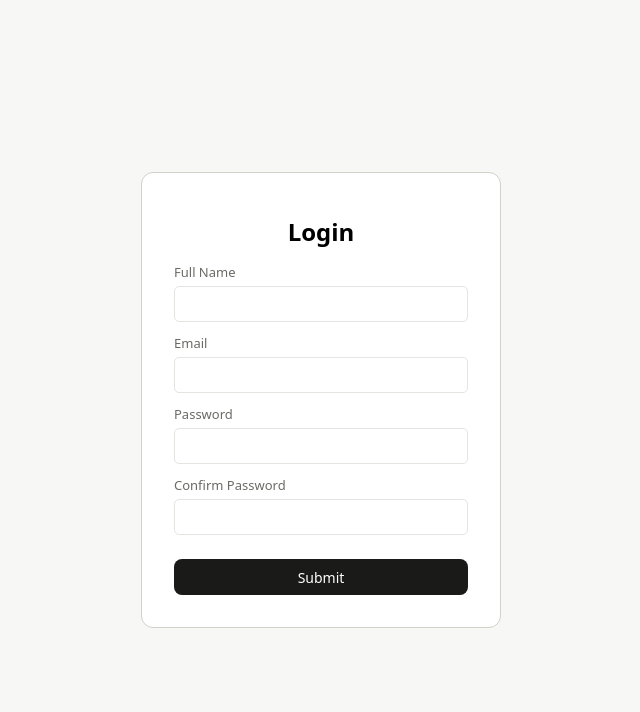
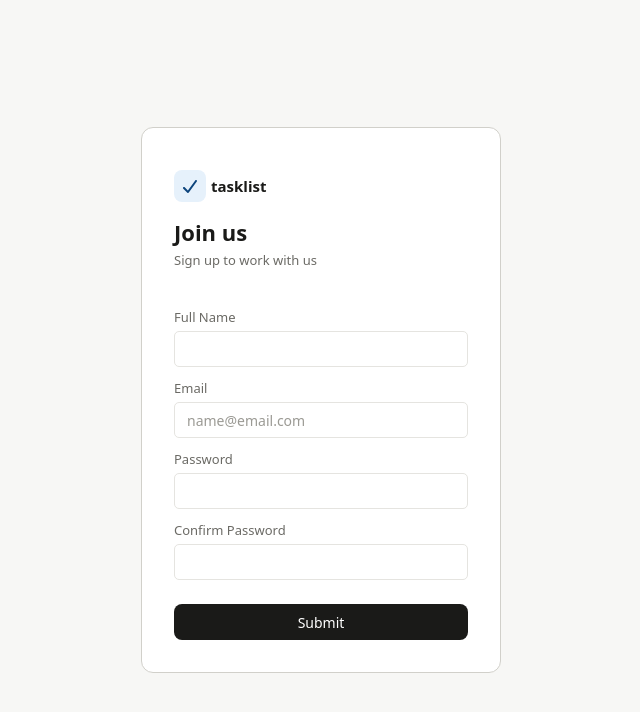
Before and after one commit to AlainRegisDev88/to-do-app, a React (Vite) app in the folder to-do-app/: page /auth/signup in a window 1280 px wide. Shown: the top 712 px of the page, without its empty margins (319-959 px from the left). Built offline with nearby package versions, Linux system fonts and the light colour scheme.

Commit message:
add signup form headline

```diff
--- a/to-do-app/src/components/Signup.jsx
+++ b/to-do-app/src/components/Signup.jsx
@@ -2,13 +2,15 @@ import { useState } from 'react'
 import authService from '../services/authService'
 import './Signup.css'
 import { useNavigate } from 'react-router-dom'
+import { FontAwesomeIcon } from '@fortawesome/react-fontawesome'
+import { faCheck } from '@fortawesome/free-solid-svg-icons'
 
 const Signup = () => {
     const [fullName, setFullName] = useState('')
     const [email, setEmail] = useState('')
     const [password, setPassword] = useState('')
     const [confirmPassword, setConfirmPassword] = useState('')
-    const navigate  = useNavigate()
+    const navigate = useNavigate()
     const [error, setError] = useState('')
     const [loading, setLoading] = useState(false)
 
@@ -30,7 +32,7 @@ const Signup = () => {
             }
 
             const response = await authService.signup(newUser)
-            navigate('/auth/login', {state: {successMessage: response.message, name: response.user.name}})
+            navigate('/auth/login', { state: { successMessage: response.message, name: response.user.name } })
         } catch (error) {
             setError(typeof error === 'string' ? error : error.response?.data?.message || error.message || 'Error signing you up!')
         } finally {
@@ -42,7 +44,11 @@ const Signup = () => {
         <div className="login-page">
 
             <div className="login-form">
-                <h2>Login</h2>
+                <div className="logo-section"><div className="tick-icon"><FontAwesomeIcon icon={faCheck} style={{ color: "#0C447C" }} /></div><div className="logo-text">tasklist</div></div>
+                <div className="form-headline">
+                    <p className="main-headline">Join us</p>
+                    <p className="subtext">Sign up to work with us</p>
+                </div>
                 <form onSubmit={handleData} action='post'>
                     <div className="form-items">
 
@@ -52,6 +58,7 @@ const Signup = () => {
                                 className='input-box'
                                 type="text"
                                 name="email"
+                                placeholder=''
                                 value={fullName}
                                 onChange={(e) => setFullName(e.target.value)}
                                 required
@@ -64,6 +71,7 @@ const Signup = () => {
                                 className='input-box'
                                 type="text"
                                 name="email"
+                                placeholder="name@email.com"
                                 value={email}
                                 onChange={(e) => setEmail(e.target.value)}
                                 required
@@ -74,8 +82,8 @@ const Signup = () => {
                             <label htmlFor="email">Password</label>
                             <input
                                 className='input-box'
-                                type="text"
-                                name="email"
+                                type="password"
+                                name="password"
                                 value={password}
                                 onChange={(e) => setPassword(e.target.value)}
                                 required
@@ -87,13 +95,13 @@ const Signup = () => {
                             <input
                                 className='input-box'
                                 type="password"
-                                name="password"
+                                name="confirmPassword"
                                 value={confirmPassword}
                                 onChange={(e) => setConfirmPassword(e.target.value)}
                                 required
                             />
                         </div>
-                        <div className="message">{error&&(error)}</div>
+                        <div className="message">{error && (error)}</div>
 
                         <div className="class-item">
                             <button type="submit" className="submit-button">Submit</button>
```
